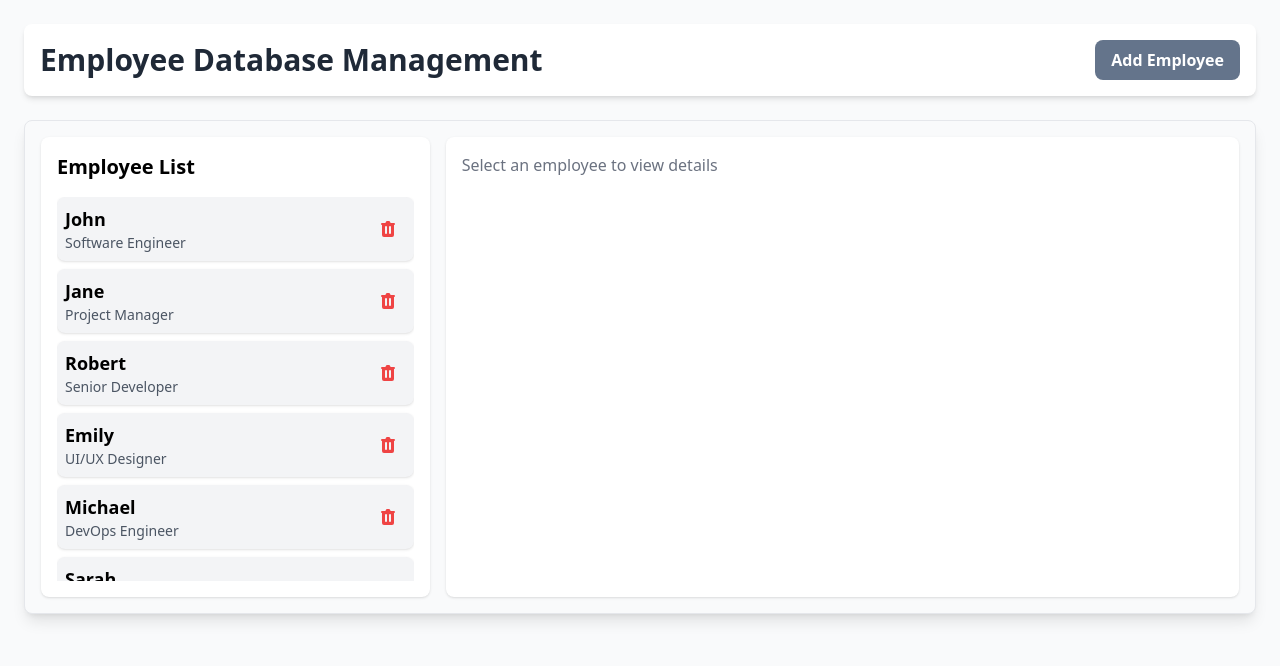
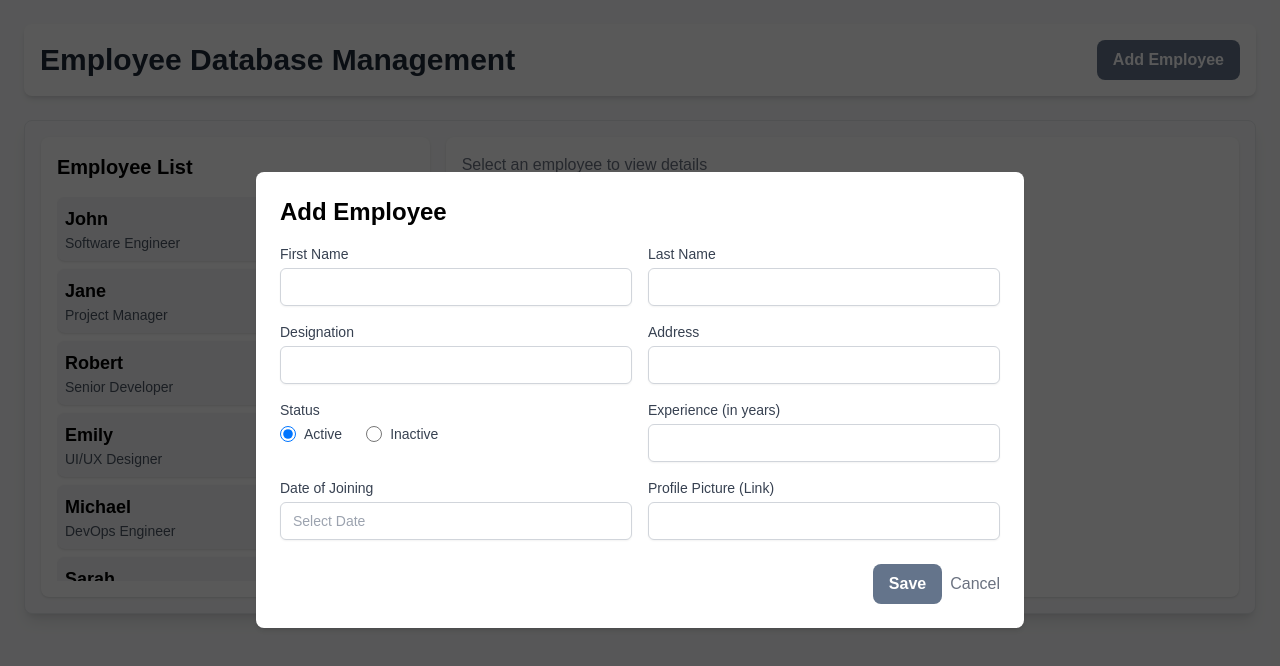
Before and after one commit to nidhijagga/employee_data_managenent, a React (Create React App) app: page / in a window 1280 px wide. Both pictures are taken after a click on the button "Add Employee". Shown: the top 666 px of the page. Built offline with nearby package versions, Linux system fonts and the light colour scheme.

Commit message:
Added Add Employee PopUp

```diff
--- a/src/App.js
+++ b/src/App.js
@@ -1,16 +1,32 @@
+import AddEmployeePopup from "components/AddEmployeePopup";
 import Employee from "components/Employee";
+import { useState } from "react";
 function App() {
+  const [isOpen, setIsOpen] = useState(false);
+
+  const handleAddEmployee = () => {
+    setIsOpen(true);
+  };
+
   return (
     <div className="App bg-gray-50 min-h-screen p-6">
       <div className="flex items-center justify-between bg-white p-4 shadow-md rounded-lg">
         <h1 className="text-3xl font-bold text-gray-800">
           Employee Database Management
         </h1>
-        <button className="bg-slate-500 text-white font-semibold py-2 px-4 rounded-lg hover:bg-slate-100 hover:text-slate-800 transition duration-300">
+        <button
+          className="bg-slate-500 text-white font-semibold py-2 px-4 rounded-lg hover:bg-slate-100 hover:text-slate-800 transition duration-300"
+          onClick={handleAddEmployee}
+        >
           Add Employee
         </button>
       </div>
-      <Employee/>
+      <Employee />
+      {isOpen && (
+        <div className="fixed inset-0 z-50 flex items-center justify-center bg-black bg-opacity-65">
+          <AddEmployeePopup setIsOpen={setIsOpen} />
+        </div>
+      )}
     </div>
   );
 }
--- a/src/components/AddEmployeePopup.js
+++ b/src/components/AddEmployeePopup.js
@@ -1,7 +1,210 @@
-import React from 'react'
+import React, { useState } from "react";
+import { Formik, Form, Field, ErrorMessage } from "formik";
+import * as Yup from "yup";
+import DatePicker from "react-datepicker";
+import "react-datepicker/dist/react-datepicker.css";
+import "../../src/style.css";
 
-export const AddEmployeePopup = () => {
+const AddEmployeePopup = ({ setIsOpen }) => {
+  const [startDate, setStartDate] = useState();
+
+  const initialValues = {
+    first_name: "",
+    last_name: "",
+    designation: "",
+    address: "",
+    status: "Active",
+    experience: "",
+    date_of_joining: null,
+    profile_pic: "",
+  };
+
+  const validationSchema = Yup.object({
+    first_name: Yup.string().required("First Name is required"),
+    last_name: Yup.string().required("Last Name is required"),
+    designation: Yup.string().required("Designation is required"),
+    address: Yup.string().required("Address is required"),
+    experience: Yup.string().required("Experience is required"),
+    date_of_joining: Yup.date().required("Date of Joining is required"),
+    profile_pic: Yup.string()
+      .url("Invalid URL format")
+      .required("Profile Picture Link is required"),
+  });
+
+  const handleSubmit = (values, { setSubmitting }) => {
+    console.log("Submitted Values:", values);
+    setIsOpen(false);
+    setSubmitting(false);
+  };
+
   return (
-    <div>AddEmployeePopup</div>
-  )
-}
+    <div className="fixed inset-0 flex items-center justify-center z-10">
+      <div className="bg-white p-6 rounded-lg shadow-md max-w-screen-md w-full">
+        <h2 className="text-2xl font-bold mb-4">Add Employee</h2>
+        <Formik
+          initialValues={initialValues}
+          validationSchema={validationSchema}
+          onSubmit={handleSubmit}
+        >
+          {({ isSubmitting, setFieldValue, values, touched, errors }) => (
+            <Form>
+              <div className="grid grid-cols-2 gap-4">
+                <div>
+                  <label className="block text-sm font-medium text-gray-700 text-left">
+                    First Name
+                  </label>
+                  <Field
+                    type="text"
+                    name="first_name"
+                    className="mt-1 block w-full px-3 py-2 border border-gray-300 rounded-md shadow-sm focus:outline-none focus:ring-slate-500 focus:border-slate-500 sm:text-sm"
+                  />
+                  <ErrorMessage
+                    name="first_name"
+                    component="div"
+                    className="text-red-500 text-sm mt-1"
+                  />
+                </div>
+                <div>
+                  <label className="block text-sm font-medium text-gray-700 text-left">
+                    Last Name
+                  </label>
+                  <Field
+                    type="text"
+                    name="last_name"
+                    className="mt-1 block w-full px-3 py-2 border border-gray-300 rounded-md shadow-sm focus:outline-none focus:ring-slate-500 focus:border-slate-500 sm:text-sm"
+                  />
+                  <ErrorMessage
+                    name="last_name"
+                    component="div"
+                    className="text-red-500 text-sm mt-1"
+                  />
+                </div>
+                <div>
+                  <label className="block text-sm font-medium text-gray-700 text-left">
+                    Designation
+                  </label>
+                  <Field
+                    type="text"
+                    name="designation"
+                    className="mt-1 block w-full px-3 py-2 border border-gray-300 rounded-md shadow-sm focus:outline-none focus:ring-slate-500 focus:border-slate-500 sm:text-sm"
+                  />
+                  <ErrorMessage
+                    name="designation"
+                    component="div"
+                    className="text-red-500 text-sm mt-1"
+                  />
+                </div>
+                <div>
+                  <label className="block text-sm font-medium text-gray-700 text-left">
+                    Address
+                  </label>
+                  <Field
+                    type="text"
+                    name="address"
+                    className="mt-1 block w-full px-3 py-2 border border-gray-300 rounded-md shadow-sm focus:outline-none focus:ring-slate-500 focus:border-slate-500 sm:text-sm"
+                  />
+                  <ErrorMessage
+                    name="address"
+                    component="div"
+                    className="text-red-500 text-sm mt-1"
+                  />
+                </div>
+                <div>
+                  <label className="block text-sm font-medium text-gray-700 text-left">
+                    Status
+                  </label>
+                  <div className="mt-1">
+                    <label className="inline-flex items-center">
+                      <Field
+                        type="radio"
+                        name="status"
+                        value="Active"
+                        className="focus:ring-slate-500 h-4 w-4 text-slate-600 border-gray-300"
+                      />
+                      <span className="ml-2 text-sm text-gray-700">Active</span>
+                    </label>
+                    <label className="inline-flex items-center ml-6">
+                      <Field
+                        type="radio"
+                        name="status"
+                        value="Inactive"
+                        className="focus:ring-slate-500 h-4 w-4 text-slate-600 border-gray-300"
+                      />
+                      <span className="ml-2 text-sm text-gray-700">
+                        Inactive
+                      </span>
+                    </label>
+                  </div>
+                </div>
+                <div>
+                  <label className="block text-sm font-medium text-gray-700 text-left">
+                    Experience (in years)
+                  </label>
+                  <Field
+                    type="text"
+                    name="experience"
+                    className="mt-1 block w-full px-3 py-2 border border-gray-300 rounded-md shadow-sm focus:outline-none focus:ring-slate-500 focus:border-slate-500 sm:text-sm"
+                  />
+                  <ErrorMessage
+                    name="experience"
+                    component="div"
+                    className="text-red-500 text-sm mt-1"
+                  />
+                </div>
+                <div>
+                  <label className="block text-sm font-medium text-gray-700 text-left">
+                    Date of Joining
+                  </label>
+                  <DatePicker
+                    placeholderText="Select Date"
+                    selected={startDate}
+                    onChange={(date) => setStartDate(date)}
+                    className="mt-1 block w-full px-3 py-2 border border-gray-300 rounded-md shadow-sm focus:outline-none focus:ring-slate-500 focus:border-slate-500 sm:text-sm"
+                  />
+                  <ErrorMessage
+                    name="date_of_joining"
+                    component="div"
+                    className="text-red-500 text-sm mt-1"
+                  />
+                </div>
+                <div>
+                  <label className="block text-sm font-medium text-gray-700 text-left">
+                    Profile Picture (Link)
+                  </label>
+                  <Field
+                    type="text"
+                    name="profile_pic"
+                    className="mt-1 block w-full px-3 py-2 border border-gray-300 rounded-md shadow-sm focus:outline-none focus:ring-slate-500 focus:border-slate-500 sm:text-sm"
+                  />
+                  <ErrorMessage
+                    name="profile_pic"
+                    component="div"
+                    className="text-red-500 text-sm mt-1"
+                  />
+                </div>
+              </div>
+              <div className="mt-6 flex justify-end">
+                <button
+                  type="submit"
+                  className="bg-slate-500 text-white font-semibold py-2 px-4 rounded-lg hover:bg-slate-100 hover:text-slate-800 transition duration-300"
+                  disabled={isSubmitting}
+                >
+                  Save
+                </button>
+                <button
+                  type="button"
+                  onClick={() => setIsOpen(false)}
+                  className="ml-2 text-gray-500 hover:text-gray-700"
+                >
+                  Cancel
+                </button>
+              </div>
+            </Form>
+          )}
+        </Formik>
+      </div>
+    </div>
+  );
+};
+
+export default AddEmployeePopup;
--- /dev/null
+++ b/src/style.css
@@ -0,0 +1,27 @@
+.App {
+  font-family: sans-serif;
+  /* text-align: center; */
+}
+
+.react-datepicker-wrapper,
+.react-datepicker__input-container,
+.react-datepicker__input-container input {
+  /* display: block; */
+  width: 100%;
+  border: 1px;
+}
+
+.react-datepicker__input-container input {
+  width: 100%;
+  border: 1px solid #d1d5db; /* Match border-gray-300 */
+  padding: 0.5rem 0.75rem; /* Match px-3 py-2 */
+  border-radius: 0.375rem; /* Match rounded-md */
+  box-shadow: 0 1px 2px rgba(0, 0, 0, 0.05); /* Match shadow-sm */
+  font-size: 0.875rem; /* Match sm:text-sm */
+  outline: none;
+}
+
+.react-datepicker__input-container input:focus {
+  border-color: #3b82f6; /* Match focus:border-slate-500 */
+  ring-color: #3b82f6; /* Match focus:ring-slate-500 */
+}
```
Also changed, not shown: package.json (+6 -1 lines), 1 other file (tests, documents, lock files or other folders).
